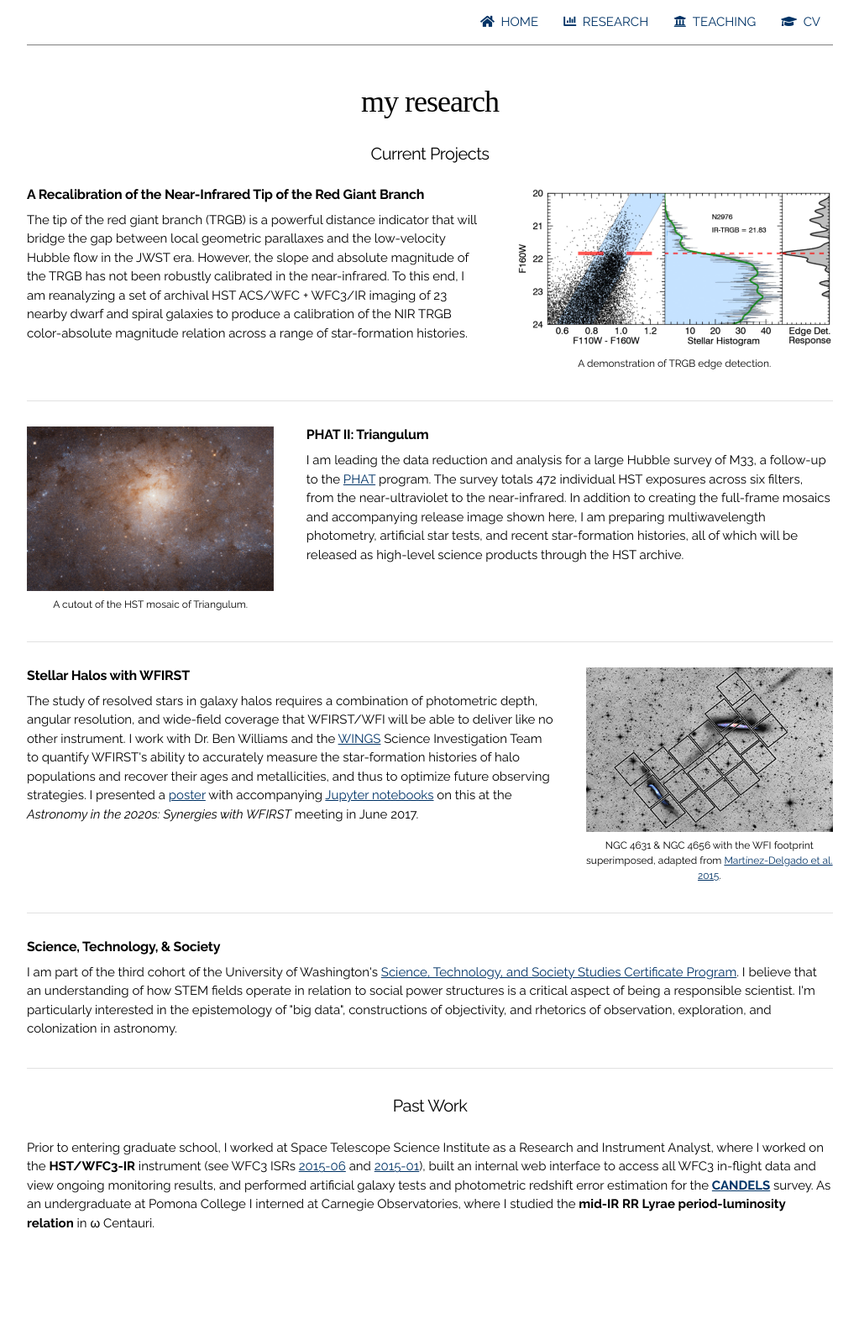
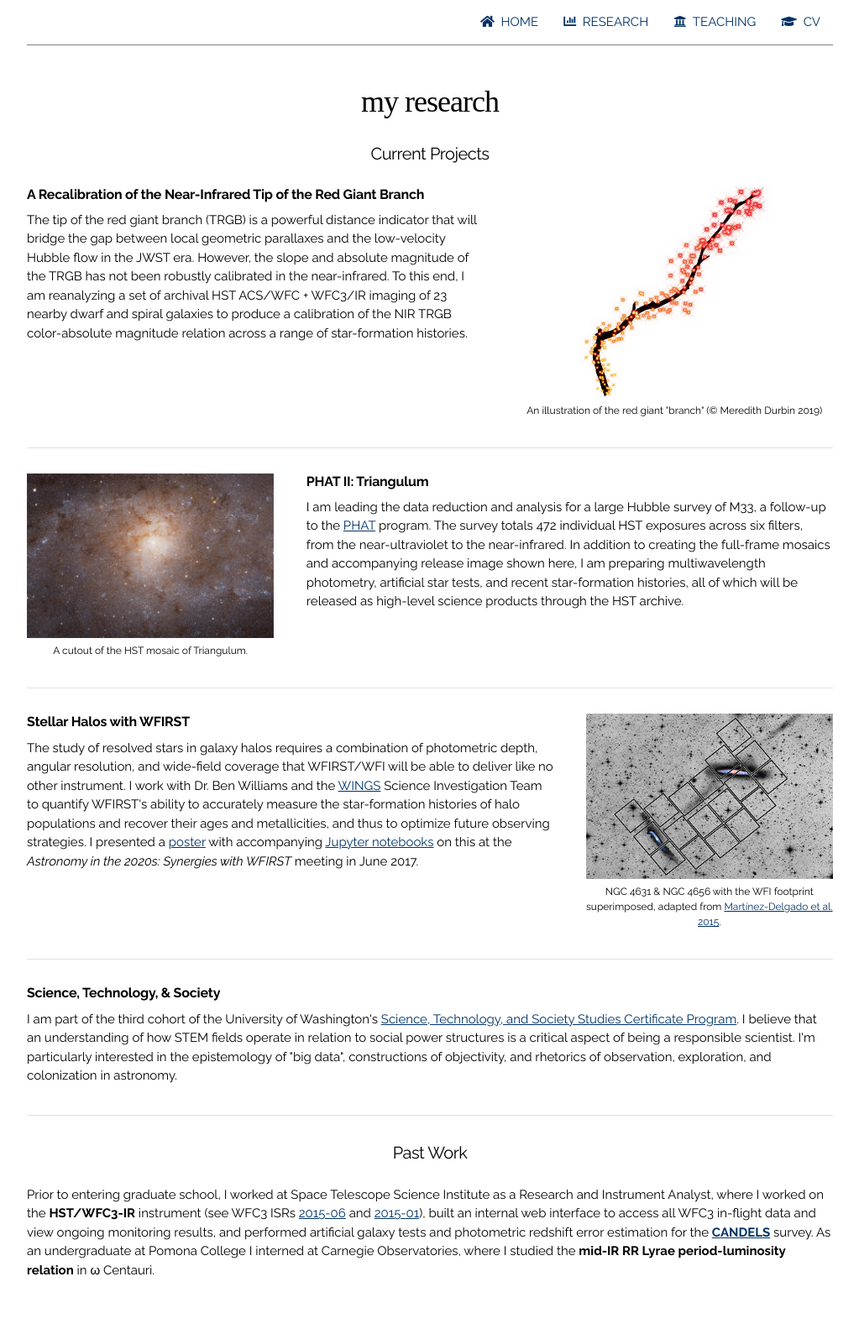
Before and after one commit to meredith-durbin/meredith-durbin, a Jekyll site: the page built from research.html, in a window 1280 px wide. Shown: the whole page at 84% size, without its empty margins (128-1151 px from the left). Built offline with Jekyll 4.4.1, drawn with Linux system fonts in a browser that asks for light colours; nearby versions of some CDN libraries; some web fonts are replaced; before the commit the page ends 1533 px from its top, so only the background shows below that.

Commit message:
add trgb art

```diff
--- a/research.html
+++ b/research.html
@@ -22,8 +22,8 @@ summary: "I work on various things to do with stellar populations and distance s
       <p>The tip of the red giant branch (TRGB) is a powerful distance indicator that will bridge the gap between local geometric parallaxes and the low-velocity Hubble flow in the JWST era. However, the slope and absolute magnitude of the TRGB has not been robustly calibrated in the near-infrared. To this end, I am reanalyzing a set of archival HST ACS/WFC + WFC3/IR imaging of 23 nearby dwarf and spiral galaxies to produce a calibration of the NIR TRGB color-absolute magnitude relation across a range of star-formation histories.</p>
     </div>
     <div class="five columns center u-pull-right">
-        <img src="/img/projects/trgb.jpg" class="u-max-full-width" alt="TRGB">
-        <p class="small">A demonstration of TRGB edge detection.</p>
+        <img src="/img/projects/trgb_art.jpg" class="u-max-full-width" alt="TRGB">
+        <p class="small">An illustration of the red giant "branch" (&copy; Meredith Durbin 2019)</p>
     </div>
 </div>
 <hr>
```
Also changed, not shown: img/projects/trgb_art.jpg (added).
